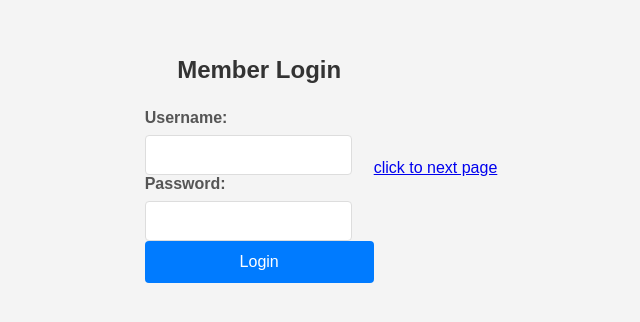
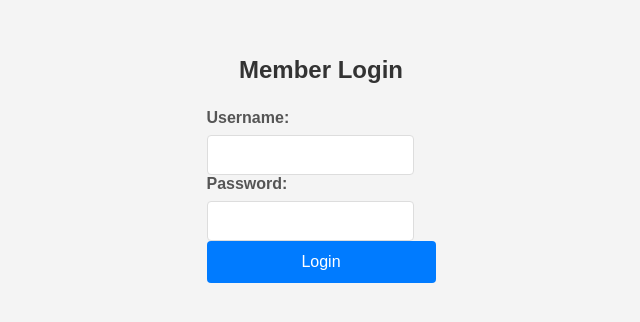
Before and after one commit to srianjaneyaswamivkgudda/SRIANJANEYASWAMIGELAYARABALAGA, a plain HTML site: page index.html in a window 1280 px wide. Shown: the part 232-554 px from the top of the page, without its empty margins (319-959 px from the left). Drawn offline with Linux system fonts and the light colour scheme; no server answers.

Commit message:
Update index.html

```diff
--- a/index.html
+++ b/index.html
@@ -35,6 +35,5 @@
     </div>
 
     <script src="script.js"></script>
-    <a href="home.html">click to next page</a>
-</body>
+    </body>
 </html>
```
